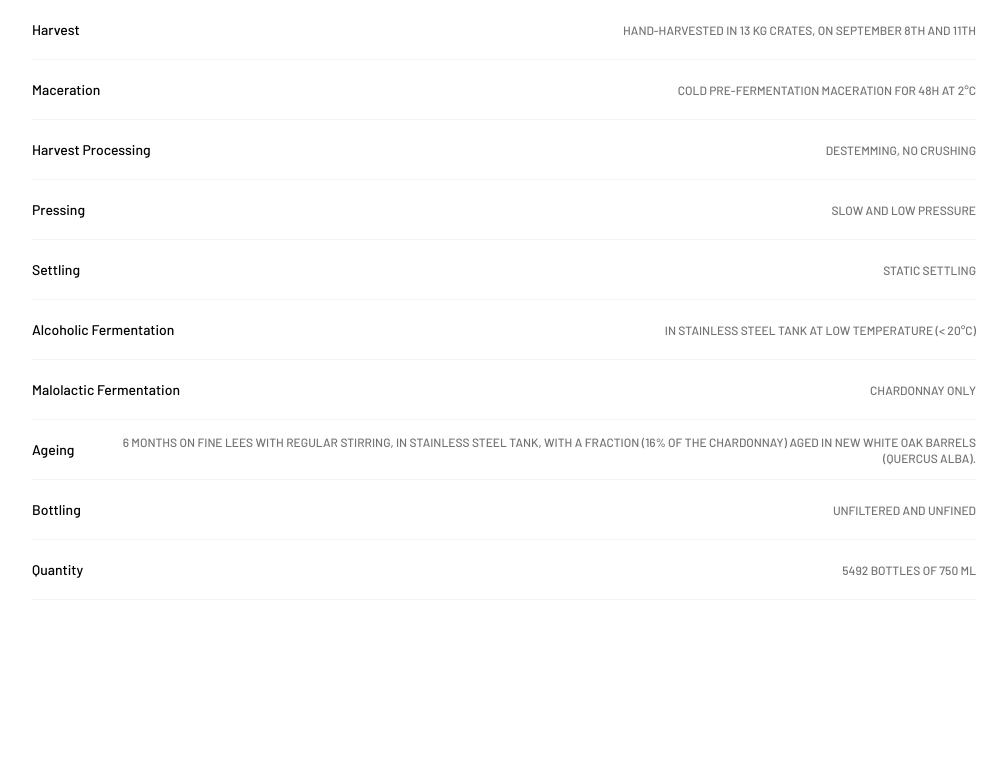
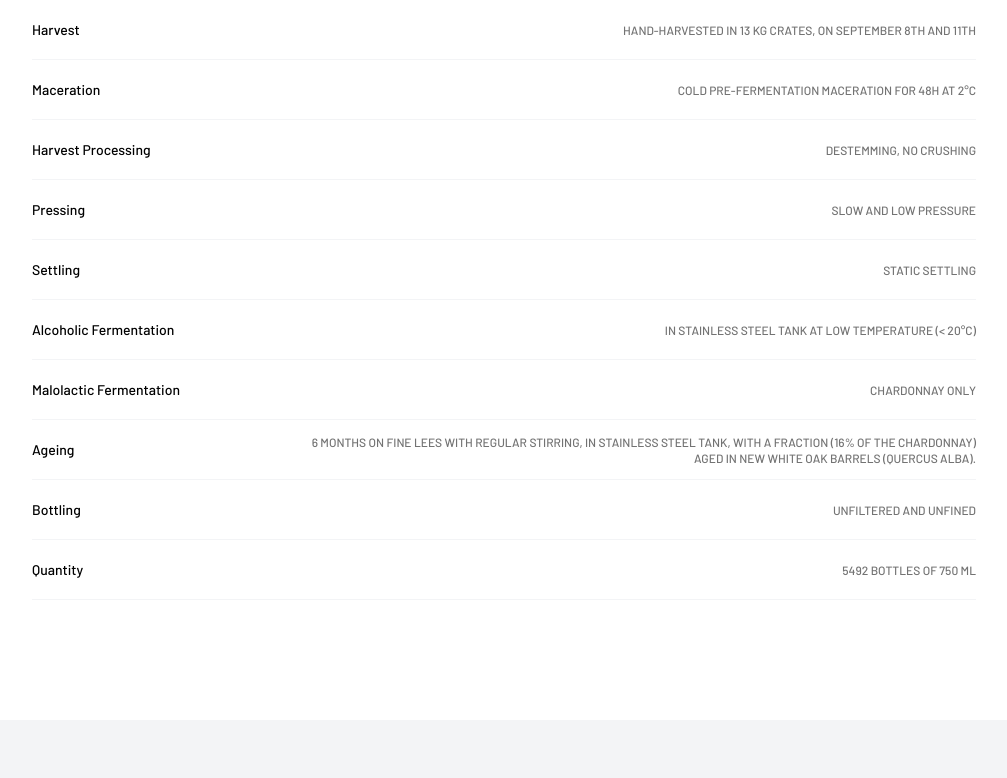
Before and after one commit to bindaa-tacitapp/domaine-simone, a Next.js app: page /en/les-vins/calvaire-selection in a window 1280 px wide. Shown: the part 2024-2802 px from the top of the page, without its empty margins (136-1143 px from the left). Built offline with nearby package versions, Linux system fonts and the light colour scheme; a web font is replaced by a local one.

Commit message:
refactor(responsive-styles): adjust spacing and label width in the wine characteristic components [SIM-xxxx]

```diff
--- a/src/app/components/WineCharacteristics/WineCharacteristic.tsx
+++ b/src/app/components/WineCharacteristics/WineCharacteristic.tsx
@@ -6,7 +6,7 @@ type WineCharacteristicProps = {
 const WineCharacteristic = ({ label, value }: WineCharacteristicProps) => {
   return (
     <div className="min-h-15 py-3 flex items-center gap-10 border-b border-gray-100 hover:border-gray-300 transition-colors">
-      <span className="grow font-medium text-sm">{label}</span>
+      <span className="grow font-medium text-sm min-w-1/4">{label}</span>
       <span className="text-right text-muted-foreground uppercase text-xs font-medium">
         {value}
       </span>
--- a/src/app/components/WineCharacteristics/WineCharacteristics.tsx
+++ b/src/app/components/WineCharacteristics/WineCharacteristics.tsx
@@ -12,7 +12,7 @@ type WineCharacteristicsProps = {
 const WineCharacteristics = ({ items }: WineCharacteristicsProps) => {
   return (
     <ContentWrapper>
-      <ul className={cn('mb-20 lg:mb-50')}>
+      <ul className={cn('mb-20 lg:mb-30 2xl:mb-50')}>
         {items.map(({ label, value }) => (
           <li key={label}>
             <WineCharacteristic label={label} value={value} />
```
